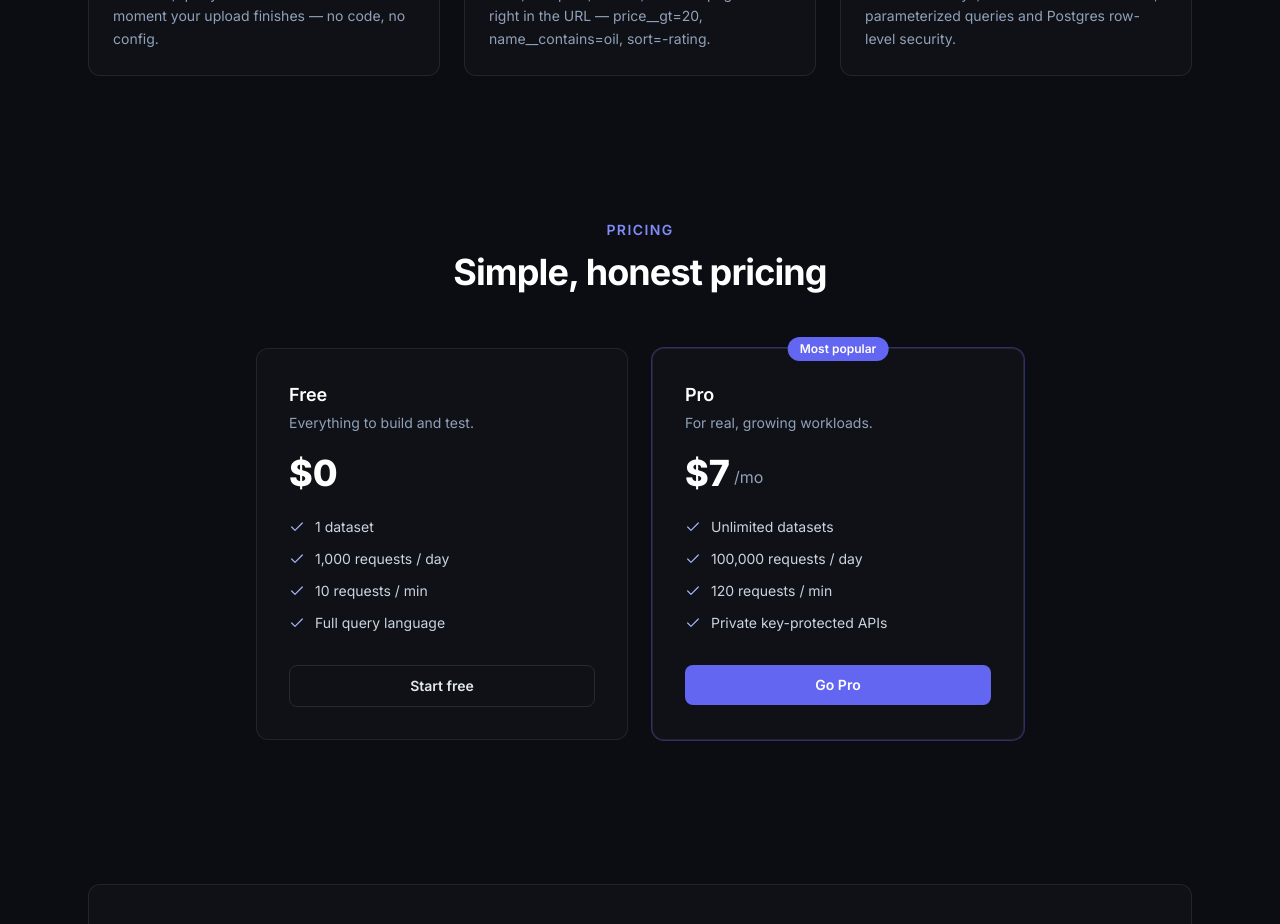
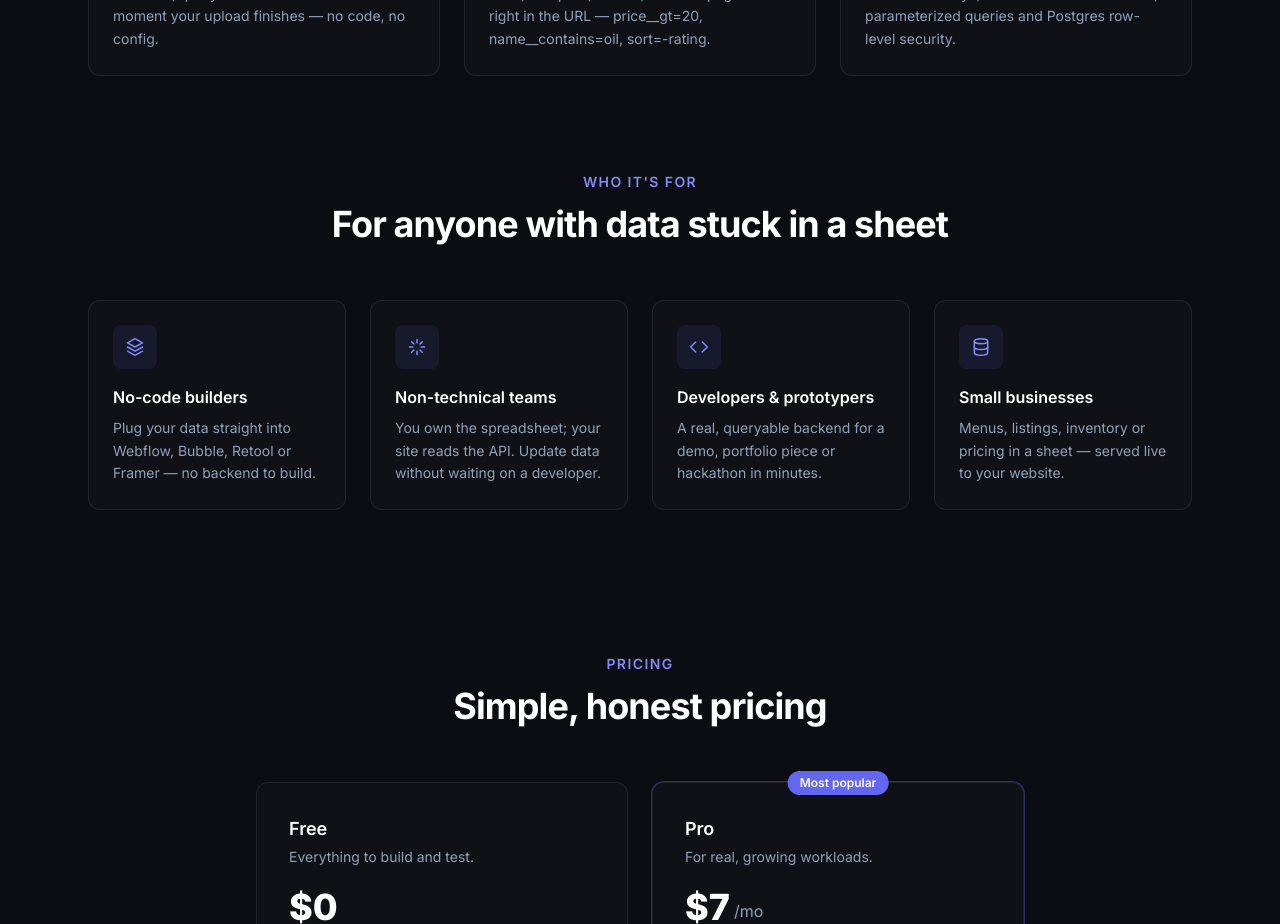
Before and after one commit to saimuu1/SpreadSheet, a React (Vite) app in the folder frontend/: page / in a window 1280 px wide. Shown: the part 1560-2484 px from the top of the page. Built offline with nearby package versions, Linux system fonts and the light colour scheme; no server answers.

Commit message:
Add 'Who it's for' section to landing page and README

```diff
--- a/frontend/src/pages/Landing.jsx
+++ b/frontend/src/pages/Landing.jsx
@@ -2,7 +2,7 @@ import { Link } from 'react-router-dom'
 import Footer from '../components/Footer'
 import {
   IconArrowRight, IconUpload, IconLayers, IconCode, IconBolt,
-  IconShield, IconCheck,
+  IconShield, IconCheck, IconSparkle, IconDatabase,
 } from '../components/icons'
 
 function ApiDemo() {
@@ -47,6 +47,13 @@ const features = [
   { icon: IconBolt, title: 'Instant REST endpoints', body: 'A secure, queryable JSON API exists the moment your upload finishes — no code, no config.' },
   { icon: IconCode, title: 'A real query language', body: 'Filter, compare, search, sort and paginate right in the URL — price__gt=20, name__contains=oil, sort=-rating.' },
   { icon: IconShield, title: 'Secure by design', body: 'Hashed API keys, schema-whitelisted fields, parameterized queries and Postgres row-level security.' },
+]
+
+const audiences = [
+  { icon: IconLayers, title: 'No-code builders', body: 'Plug your data straight into Webflow, Bubble, Retool or Framer — no backend to build.' },
+  { icon: IconSparkle, title: 'Non-technical teams', body: 'You own the spreadsheet; your site reads the API. Update data without waiting on a developer.' },
+  { icon: IconCode, title: 'Developers & prototypers', body: 'A real, queryable backend for a demo, portfolio piece or hackathon in minutes.' },
+  { icon: IconDatabase, title: 'Small businesses', body: 'Menus, listings, inventory or pricing in a sheet — served live to your website.' },
 ]
 
 const tiers = [
@@ -126,6 +133,22 @@ export default function Landing() {
         </div>
       </section>
 
+      {/* Who it's for */}
+      <section id="use-cases" className="container-page py-12">
+        <SectionHeading eyebrow="Who it's for" title="For anyone with data stuck in a sheet" />
+        <div className="mt-14 grid gap-6 sm:grid-cols-2 lg:grid-cols-4">
+          {audiences.map((a) => (
+            <div key={a.title} className="card card-hover p-6">
+              <span className="flex h-11 w-11 items-center justify-center rounded-lg bg-brand-500/10 text-brand-400">
+                <a.icon width={20} height={20} />
+              </span>
+              <h3 className="mt-4 font-semibold text-white">{a.title}</h3>
+              <p className="mt-2 text-sm leading-relaxed text-slate-400">{a.body}</p>
+            </div>
+          ))}
+        </div>
+      </section>
+
       {/* Pricing */}
       <section id="pricing" className="container-page py-24">
         <SectionHeading eyebrow="Pricing" title="Simple, honest pricing" />
```
Also changed, not shown: 1 other file (tests, documents, lock files or other folders).
